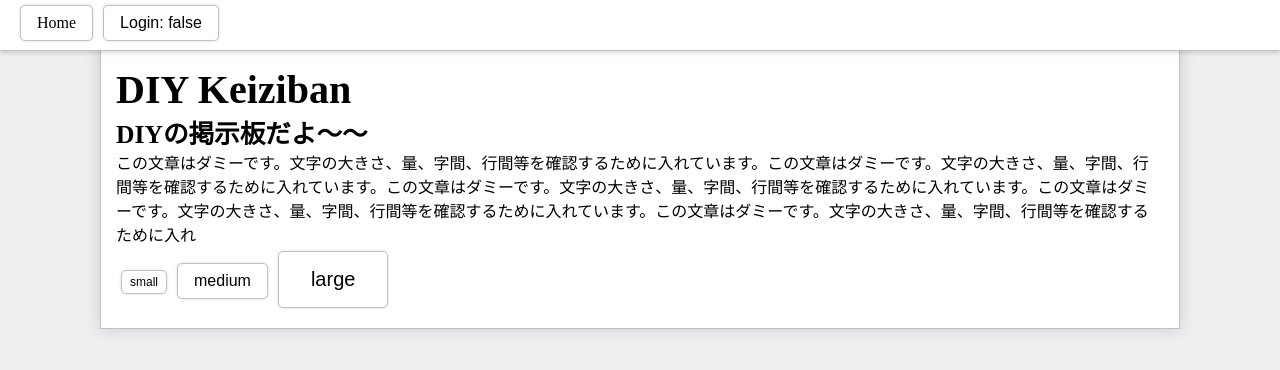
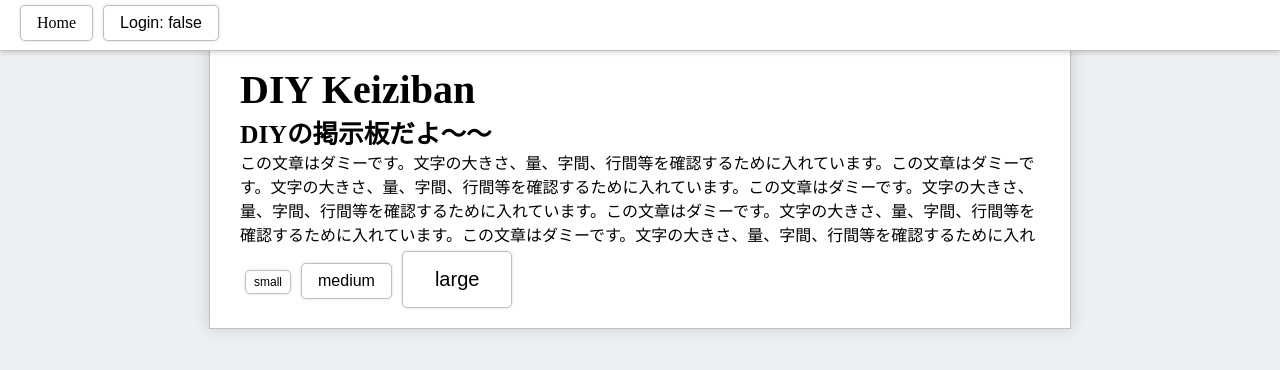
Before and after one commit to ajunajunajun/DIYkeiziban, a React (Create React App) app: page / in a window 1280 px wide. Shown: the top 370 px of the page. Built offline with nearby package versions, Linux system fonts and the light colour scheme.

Commit message:
fix some

```diff
--- a/src/styles/main.scss
+++ b/src/styles/main.scss
@@ -22,14 +22,15 @@ h3 {
 }
 
 .l-inner {
-  padding: 65px 15px 15px 15px;
+  padding: 65px 30px 15px 30px;
   background-color: white;
   margin-left: 200px;
   margin-bottom: 50px;
   border: 1px solid silver;
   box-shadow: 0 0 15px rgba(0, 0, 0, 0.15);
   &--notauth {
-    margin: 0 100px;
+    width: 800px;
+    margin: 0 auto;
   }
 }
 
```
